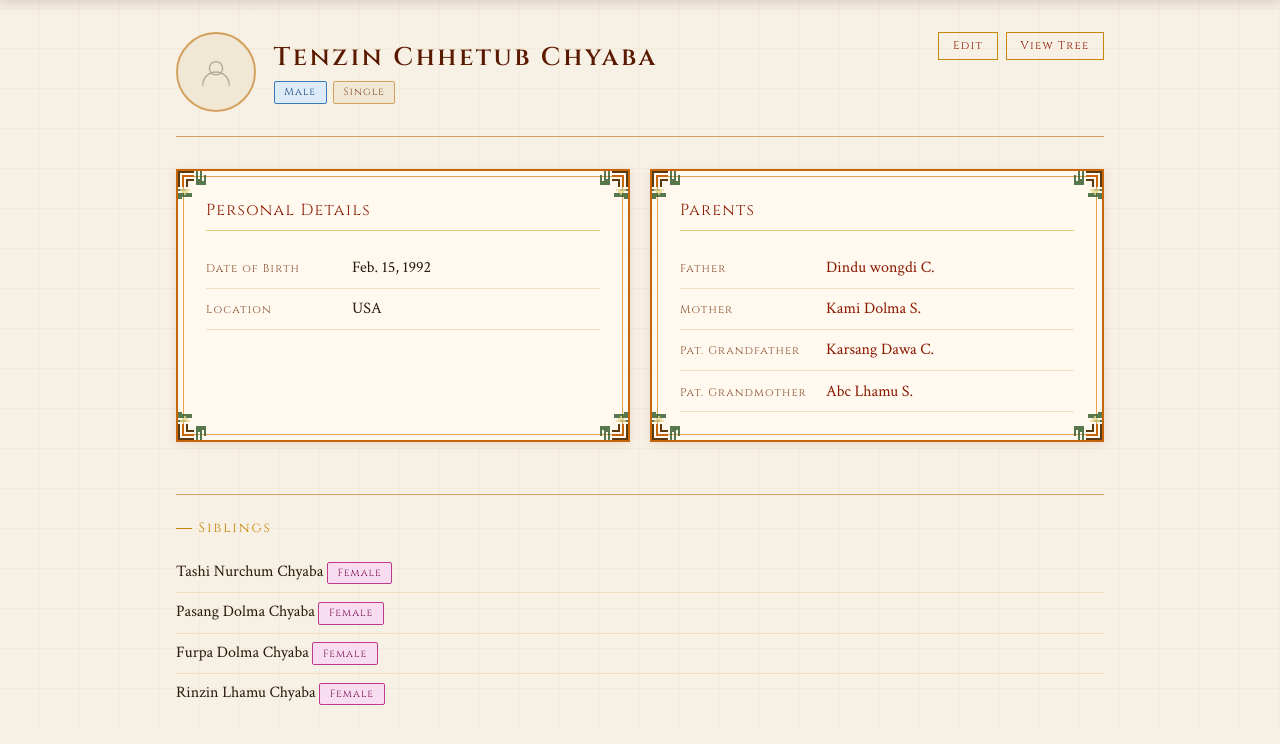
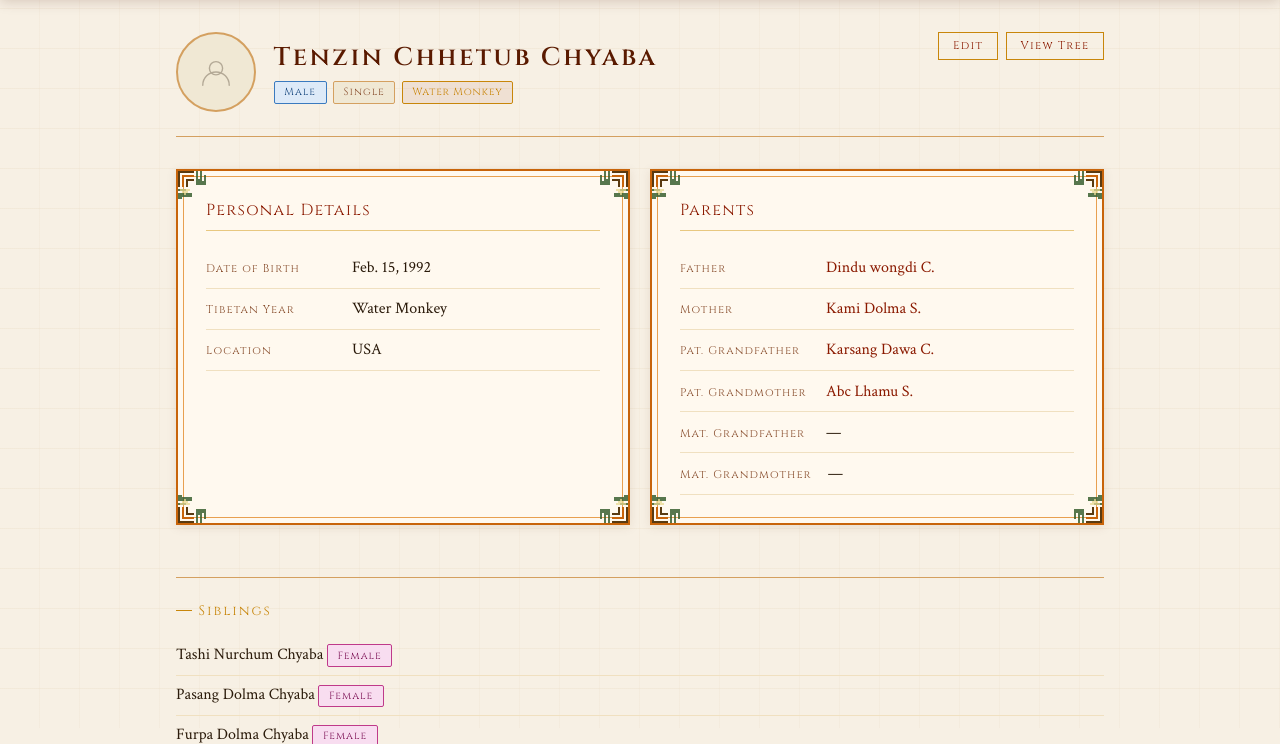
Before and after one commit to czen-hub/family_tree, a Django app: page /accounts/family/1/ in a window 1280 px wide. Shown: the part 72-816 px from the top of the page. Run offline with Django 5.2, Linux system fonts and the light colour scheme; a user stored in the database is signed in; data comes from the database, SQL or seed files in the repository; both versions use the stored data as it was after the commit.

Commit message:
phase 1: death date, tibetan year, mat grand parents, deceased badge,whatsapp

```diff
--- a/accounts/forms.py
+++ b/accounts/forms.py
@@ -10,7 +10,7 @@ LAST_NAME_CHOICES = [
     ('Thapa', 'Thapa'),
     ('Thongso', 'Thongso'),
     ('Tamang', 'Tamang'),
-    ('Other','Other'),
+    ('Other', 'Other'),
 ]
 
 COUNTRY_CHOICES = [
@@ -55,6 +55,7 @@ class FamilyMemberForm(forms.ModelForm):
             'gender',
             'marital_status',
             'date_of_birth',
+            'date_of_death',
             'address',
             'phone',
             'facebook',
@@ -66,6 +67,7 @@ class FamilyMemberForm(forms.ModelForm):
         ]
         widgets = {
             'date_of_birth': forms.DateInput(attrs={'type': 'date'}),
+            'date_of_death': forms.DateInput(attrs={'type': 'date'}),
             'father':        forms.Select,
             'mother':        forms.Select,
             'spouse':        forms.Select,
--- a/accounts/templates/accounts/family_detail.html
+++ b/accounts/templates/accounts/family_detail.html
@@ -9,22 +9,33 @@
     <div style="display:flex; align-items:center; gap:1.1rem;">
       {% if member.photo %}
         <img src="{{ member.photo.url }}" alt="{{ member.first_name }}"
-          style="width:80px; height:80px; border-radius:50%; object-fit:cover; border:2px solid #c8860a; flex-shrink:0; display:block;" />
+          style="width:80px; height:80px; border-radius:50%; object-fit:cover; border:2px solid {% if member.is_deceased %}#888{% else %}#c8860a{% endif %}; flex-shrink:0; display:block;
+          {% if member.is_deceased %}filter:grayscale(60%);{% endif %}" />
       {% else %}
-        <div style="width:80px; height:80px; border-radius:50%; background:var(--surface2); border:2px solid var(--border); flex-shrink:0; display:flex; align-items:center; justify-content:center;">
-          <svg width="34" height="34" viewBox="0 0 36 36" fill="none" xmlns="http://www.w3.org/2000/svg" style="opacity:0.3;">
+        <div style="width:80px; height:80px; border-radius:50%; background:var(--surface2); border:2px solid {% if member.is_deceased %}#aaa{% else %}var(--border){% endif %}; flex-shrink:0; display:flex; align-items:center; justify-content:center;">
+          <svg width="34" height="34" viewBox="0 0 36 36" fill="none" style="opacity:0.3;">
             <circle cx="18" cy="14" r="7" stroke="currentColor" stroke-width="1.5"/>
             <path d="M4 32c0-7.732 6.268-14 14-14s14 6.268 14 14" stroke="currentColor" stroke-width="1.5" stroke-linecap="round"/>
           </svg>
         </div>
       {% endif %}
+
       <div>
-        <div class="page-title">{{ member.first_name }} {{ member.middle_name }} {{ member.last_name }}</div>
-        <div style="margin-top:0.4rem; display:flex; gap:0.4rem; flex-wrap:wrap;">
+        <div class="page-title" style="{% if member.is_deceased %}color:#5a5040;{% endif %}">
+          {{ member.first_name }} {{ member.middle_name }} {{ member.last_name }}
+          {% if member.is_deceased %}<span style="color:#888; font-size:1rem; margin-left:0.4rem;">†</span>{% endif %}
+        </div>
+        <div style="margin-top:0.4rem; display:flex; gap:0.4rem; flex-wrap:wrap; align-items:center;">
           {% if member.gender == 'M' %}<span class="badge badge-male">Male</span>
           {% elif member.gender == 'F' %}<span class="badge badge-female">Female</span>{% endif %}
           {% if member.marital_status == 'Married' %}<span class="badge badge-married">Married</span>
           {% else %}<span class="badge badge-single">Single</span>{% endif %}
+          {% if member.is_deceased %}
+            <span style="display:inline-block; padding:0.2rem 0.6rem; font-family:'Cinzel',serif; font-size:0.65rem; letter-spacing:0.1em; border-radius:2px; background:#f0ece4; border:1px solid #aaa; color:#666;">† Deceased</span>
+          {% endif %}
+          {% if member.tibetan_year %}
+            <span style="display:inline-block; padding:0.2rem 0.6rem; font-family:'Cinzel',serif; font-size:0.65rem; letter-spacing:0.08em; border-radius:2px; background:rgba(139,26,0,0.07); border:1px solid var(--gold-dim); color:var(--gold-dim);">{{ member.tibetan_year }}</span>
+          {% endif %}
         </div>
       </div>
     </div>
@@ -41,38 +52,69 @@
     <!-- Personal Details — rug border -->
     <div class="card-rug">
       <div class="card-title">Personal Details</div>
-      <div class="detail-row"><span class="detail-label">Date of Birth</span><span class="detail-value">{{ member.date_of_birth|default:"—" }}</span></div>
-      <div class="detail-row"><span class="detail-label">Location</span><span class="detail-value">{{ member.address|default:"—" }}</span></div>
+
+      <div class="detail-row">
+        <span class="detail-label">Date of Birth</span>
+        <span class="detail-value">{{ member.date_of_birth|default:"—" }}</span>
+      </div>
+
+      {% if member.tibetan_year %}
+      <div class="detail-row">
+        <span class="detail-label">Tibetan Year</span>
+        <span class="detail-value">{{ member.tibetan_year }}</span>
+      </div>
+      {% endif %}
+
+      {% if member.is_deceased %}
+      <div class="detail-row">
+        <span class="detail-label">Date of Death</span>
+        <span class="detail-value" style="color:#888;">{{ member.date_of_death }}</span>
+      </div>
+      {% endif %}
+
+      <div class="detail-row">
+        <span class="detail-label">Location</span>
+        <span class="detail-value">{{ member.address|default:"—" }}</span>
+      </div>
+
       {% if member.spouse %}
       <div class="detail-row">
         <span class="detail-label">Spouse</span>
         <span class="detail-value"><a href="{% url 'family_detail' member.spouse.pk %}" class="text-link">{{ member.spouse }}</a></span>
       </div>
       {% endif %}
+
       {% if member.phone %}
       <div class="detail-row">
         <span class="detail-label">Phone</span>
-        <span class="detail-value">
+        <span class="detail-value" style="display:flex; align-items:center; gap:0.6rem; flex-wrap:wrap;">
           <a href="tel:{{ member.phone }}" class="text-link">{{ member.phone }}</a>
+          <a href="https://wa.me/{{ member.phone|cut:'+' }}" target="_blank" rel="noopener"
+            style="display:inline-flex; align-items:center; gap:0.25rem; color:#25a244; font-family:'Cinzel',serif; font-size:0.65rem; letter-spacing:0.06em; text-decoration:none; border:1px solid #25a244; padding:0.1rem 0.45rem; border-radius:2px;">
+            <svg width="12" height="12" viewBox="0 0 24 24" fill="currentColor"><path d="M17.472 14.382c-.297-.149-1.758-.867-2.03-.967-.273-.099-.471-.148-.67.15-.197.297-.767.966-.94 1.164-.173.199-.347.223-.644.075-.297-.15-1.255-.463-2.39-1.475-.883-.788-1.48-1.761-1.653-2.059-.173-.297-.018-.458.13-.606.134-.133.298-.347.446-.52.149-.174.198-.298.298-.497.099-.198.05-.371-.025-.52-.075-.149-.669-1.612-.916-2.207-.242-.579-.487-.5-.669-.51-.173-.008-.371-.01-.57-.01-.198 0-.52.074-.792.372-.272.297-1.04 1.016-1.04 2.479 0 1.462 1.065 2.875 1.213 3.074.149.198 2.096 3.2 5.077 4.487.709.306 1.262.489 1.694.625.712.227 1.36.195 1.871.118.571-.085 1.758-.719 2.006-1.413.248-.694.248-1.289.173-1.413-.074-.124-.272-.198-.57-.347m-5.421 7.403h-.004a9.87 9.87 0 01-5.031-1.378l-.361-.214-3.741.982.998-3.648-.235-.374a9.86 9.86 0 01-1.51-5.26c.001-5.45 4.436-9.884 9.888-9.884 2.64 0 5.122 1.03 6.988 2.898a9.825 9.825 0 012.893 6.994c-.003 5.45-4.437 9.884-9.885 9.884m8.413-18.297A11.815 11.815 0 0012.05 0C5.495 0 .16 5.335.157 11.892c0 2.096.547 4.142 1.588 5.945L.057 24l6.305-1.654a11.882 11.882 0 005.683 1.448h.005c6.554 0 11.89-5.335 11.893-11.893a11.821 11.821 0 00-3.48-8.413z"/></svg>
+            WhatsApp
+          </a>
         </span>
       </div>
       {% endif %}
+
       {% if member.facebook %}
       <div class="detail-row">
         <span class="detail-label">Facebook</span>
         <span class="detail-value">
-          <a href="{{ member.facebook }}" target="_blank" rel="noopener" class="text-link" style="display:flex; align-items:center; gap:0.35rem;">
+          <a href="{{ member.facebook }}" target="_blank" rel="noopener" class="text-link" style="display:inline-flex; align-items:center; gap:0.35rem;">
             <svg width="14" height="14" viewBox="0 0 24 24" fill="currentColor"><path d="M24 12.073c0-6.627-5.373-12-12-12s-12 5.373-12 12c0 5.99 4.388 10.954 10.125 11.854v-8.385H7.078v-3.47h3.047V9.43c0-3.007 1.792-4.669 4.533-4.669 1.312 0 2.686.235 2.686.235v2.953H15.83c-1.491 0-1.956.925-1.956 1.874v2.25h3.328l-.532 3.47h-2.796v8.385C19.612 23.027 24 18.062 24 12.073z"/></svg>
             {{ member.facebook }}
           </a>
         </span>
       </div>
       {% endif %}
+
       {% if member.instagram %}
       <div class="detail-row">
         <span class="detail-label">Instagram</span>
         <span class="detail-value">
-          <a href="https://instagram.com/{{ member.instagram }}" target="_blank" rel="noopener" class="text-link" style="display:flex; align-items:center; gap:0.35rem;">
+          <a href="https://instagram.com/{{ member.instagram }}" target="_blank" rel="noopener" class="text-link" style="display:inline-flex; align-items:center; gap:0.35rem;">
             <svg width="14" height="14" viewBox="0 0 24 24" fill="currentColor"><path d="M12 2.163c3.204 0 3.584.012 4.85.07 3.252.148 4.771 1.691 4.919 4.919.058 1.265.069 1.645.069 4.849 0 3.205-.012 3.584-.069 4.849-.149 3.225-1.664 4.771-4.919 4.919-1.266.058-1.644.07-4.85.07-3.204 0-3.584-.012-4.849-.07-3.26-.149-4.771-1.699-4.919-4.92-.058-1.265-.07-1.644-.07-4.849 0-3.204.013-3.583.07-4.849.149-3.227 1.664-4.771 4.919-4.919 1.266-.057 1.645-.069 4.849-.069zm0-2.163c-3.259 0-3.667.014-4.947.072-4.358.2-6.78 2.618-6.98 6.98-.059 1.281-.073 1.689-.073 4.948 0 3.259.014 3.668.072 4.948.2 4.358 2.618 6.78 6.98 6.98 1.281.058 1.689.072 4.948.072 3.259 0 3.668-.014 4.948-.072 4.354-.2 6.782-2.618 6.979-6.98.059-1.28.073-1.689.073-4.948 0-3.259-.014-3.667-.072-4.947-.196-4.354-2.617-6.78-6.979-6.98-1.281-.059-1.69-.073-4.949-.073zm0 5.838c-3.403 0-6.162 2.759-6.162 6.162s2.759 6.163 6.162 6.163 6.162-2.759 6.162-6.163c0-3.403-2.759-6.162-6.162-6.162zm0 10.162c-2.209 0-4-1.79-4-4 0-2.209 1.791-4 4-4s4 1.791 4 4c0 2.21-1.791 4-4 4zm6.406-11.845c-.796 0-1.441.645-1.441 1.44s.645 1.44 1.441 1.44c.795 0 1.439-.645 1.439-1.44s-.644-1.44-1.439-1.44z"/></svg>
             @{{ member.instagram }}
           </a>
@@ -84,28 +126,70 @@
     <!-- Parents — rug border -->
     <div class="card-rug">
       <div class="card-title">Parents</div>
+
       <div class="detail-row">
         <span class="detail-label">Father</span>
         <span class="detail-value">
-          {% if member.father %}<a href="{% url 'family_detail' member.father.pk %}" class="text-link">{{ member.father }}</a>{% else %}—{% endif %}
+          {% if member.father %}
+            <a href="{% url 'family_detail' member.father.pk %}" class="text-link">
+              {{ member.father }}{% if member.father.is_deceased %} †{% endif %}
+            </a>
+          {% else %}—{% endif %}
         </span>
       </div>
+
       <div class="detail-row">
         <span class="detail-label">Mother</span>
         <span class="detail-value">
-          {% if member.mother %}<a href="{% url 'family_detail' member.mother.pk %}" class="text-link">{{ member.mother }}</a>{% else %}—{% endif %}
+          {% if member.mother %}
+            <a href="{% url 'family_detail' member.mother.pk %}" class="text-link">
+              {{ member.mother }}{% if member.mother.is_deceased %} †{% endif %}
+            </a>
+          {% else %}—{% endif %}
         </span>
       </div>
+
       <div class="detail-row">
         <span class="detail-label">Pat. Grandfather</span>
         <span class="detail-value">
-          {% if member.father.father %}<a href="{% url 'family_detail' member.father.father.pk %}" class="text-link">{{ member.father.father }}</a>{% else %}—{% endif %}
+          {% if member.father.father %}
+            <a href="{% url 'family_detail' member.father.father.pk %}" class="text-link">
+              {{ member.father.father }}{% if member.father.father.is_deceased %} †{% endif %}
+            </a>
+          {% else %}—{% endif %}
         </span>
       </div>
+
       <div class="detail-row">
         <span class="detail-label">Pat. Grandmother</span>
         <span class="detail-value">
-          {% if member.father.mother %}<a href="{% url 'family_detail' member.father.mother.pk %}" class="text-link">{{ member.father.mother }}</a>{% else %}—{% endif %}
+          {% if member.father.mother %}
+            <a href="{% url 'family_detail' member.father.mother.pk %}" class="text-link">
+              {{ member.father.mother }}{% if member.father.mother.is_deceased %} †{% endif %}
+            </a>
+          {% else %}—{% endif %}
+        </span>
+      </div>
+
+      <div class="detail-row">
+        <span class="detail-label">Mat. Grandfather</span>
+        <span class="detail-value">
+          {% if member.mother.father %}
+            <a href="{% url 'family_detail' member.mother.father.pk %}" class="text-link">
+              {{ member.mother.father }}{% if member.mother.father.is_deceased %} †{% endif %}
+            </a>
+          {% else %}—{% endif %}
+        </span>
+      </div>
+
+      <div class="detail-row">
+        <span class="detail-label">Mat. Grandmother</span>
+        <span class="detail-value">
+          {% if member.mother.mother %}
+            <a href="{% url 'family_detail' member.mother.mother.pk %}" class="text-link">
+              {{ member.mother.mother }}{% if member.mother.mother.is_deceased %} †{% endif %}
+            </a>
+          {% else %}—{% endif %}
         </span>
       </div>
     </div>
@@ -120,6 +204,7 @@
       <li>
         <a href="{% url 'family_detail' sibling.pk %}" class="text-link">
           {{ sibling.first_name }} {{ sibling.middle_name }} {{ sibling.last_name }}
+          {% if sibling.is_deceased %}†{% endif %}
         </a>
         {% if sibling.gender == 'M' %}<span class="badge badge-male">Male</span>
         {% elif sibling.gender == 'F' %}<span class="badge badge-female">Female</span>{% endif %}
@@ -138,6 +223,7 @@
       <li>
         <a href="{% url 'family_detail' child.pk %}" class="text-link">
           {{ child.first_name }} {{ child.middle_name }} {{ child.last_name }}
+          {% if child.is_deceased %}†{% endif %}
         </a>
         {% if child.gender == 'M' %}<span class="badge badge-male">Male</span>
         {% elif child.gender == 'F' %}<span class="badge badge-female">Female</span>{% endif %}
@@ -156,6 +242,7 @@
       <li>
         <a href="{% url 'family_detail' gc.pk %}" class="text-link">
           {{ gc.first_name }} {{ gc.middle_name }} {{ gc.last_name }}
+          {% if gc.is_deceased %}†{% endif %}
         </a>
         {% if gc.gender == 'M' %}<span class="badge badge-male">Male</span>
         {% elif gc.gender == 'F' %}<span class="badge badge-female">Female</span>{% endif %}
@@ -174,6 +261,7 @@
       <li>
         <a href="{% url 'family_detail' nn.pk %}" class="text-link">
           {{ nn.first_name }} {{ nn.middle_name }} {{ nn.last_name }}
+          {% if nn.is_deceased %}†{% endif %}
         </a>
         {% if nn.gender == 'M' %}<span class="badge badge-male">Male</span>
         {% elif nn.gender == 'F' %}<span class="badge badge-female">Female</span>{% endif %}
@@ -192,6 +280,7 @@
       <li>
         <a href="{% url 'family_detail' cousin.pk %}" class="text-link">
           {{ cousin.first_name }} {{ cousin.middle_name }} {{ cousin.last_name }}
+          {% if cousin.is_deceased %}†{% endif %}
         </a>
         {% if cousin.gender == 'M' %}<span class="badge badge-male">Male</span>
         {% elif cousin.gender == 'F' %}<span class="badge badge-female">Female</span>{% endif %}
```
Also changed, not shown: accounts/models.py (+39 -0 lines), accounts/migrations/0004_familymember_date_of_death.py (added), db.sqlite3.
